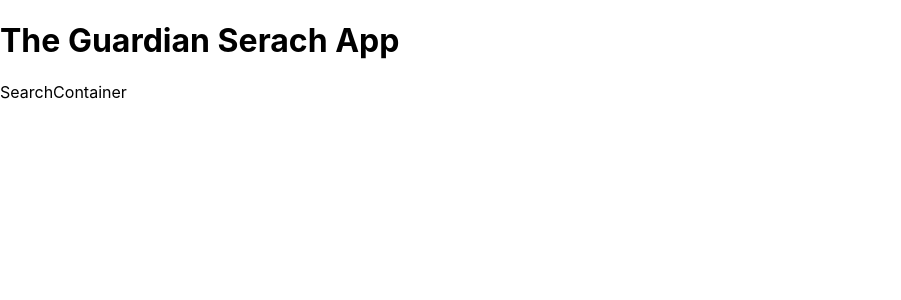
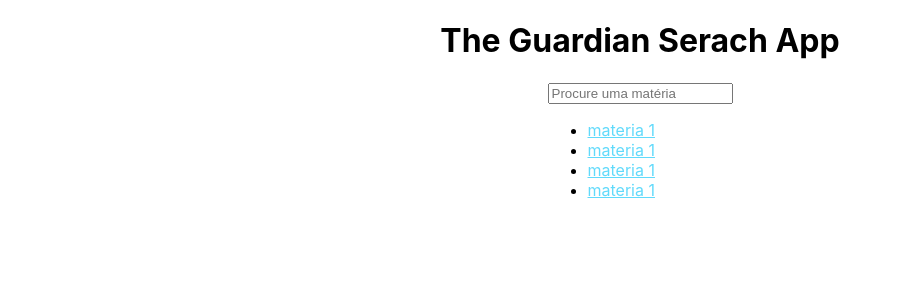
Before and after one commit to jeffersondesouza/guardian-search-tdd-react, a React (Create React App) app: page / in a window 1280 px wide. Shown: the top 300 px of the page, without its empty margins (0-901 px from the left). Built offline with nearby package versions, Linux system fonts and the light colour scheme.

Commit message:
dumb page

```diff
--- a/src/App.css
+++ b/src/App.css
@@ -1,33 +1,10 @@
 .App {
-  text-align: center;
-}
-
-.App-logo {
-  animation: App-logo-spin infinite 20s linear;
-  height: 40vmin;
-  pointer-events: none;
-}
-
-.App-header {
-  background-color: #282c34;
-  min-height: 100vh;
   display: flex;
   flex-direction: column;
   align-items: center;
-  justify-content: center;
-  font-size: calc(10px + 2vmin);
-  color: white;
 }
+
 
 .App-link {
   color: #61dafb;
 }
-
-@keyframes App-logo-spin {
-  from {
-    transform: rotate(0deg);
-  }
-  to {
-    transform: rotate(360deg);
-  }
-}
--- a/src/App.js
+++ b/src/App.js
@@ -6,7 +6,7 @@ import SearchContainer from './containers/SearchContainer';
 class App extends Component {
   render() {
     return (
-      <div >
+      <div className="App">
         <header>
           <h1>The Guardian Serach App</h1>
         </header>
--- /dev/null
+++ b/src/components/SearchForm/index.js
@@ -0,0 +1,11 @@
+import React from 'react';
+
+const SearchForm = () => (
+  <div>
+    <form>
+      <input placeholder="Procure uma matéria" />
+    </form>
+  </div>
+);
+
+export default SearchForm;
--- /dev/null
+++ b/src/components/SearchResults/index.js
@@ -0,0 +1,20 @@
+import React from 'react';
+
+const SearchResults = () => (
+  <ul>
+    <li>
+      <a href="/" className="App-link">materia 1</a>
+    </li>
+    <li>
+      <a href="/" className="App-link">materia 1</a>
+    </li>
+    <li>
+      <a href="/" className="App-link">materia 1</a>
+    </li>
+    <li>
+      <a href="/" className="App-link">materia 1</a>
+    </li>
+  </ul>
+);
+
+export default SearchResults;
--- a/src/containers/SearchContainer/index.js
+++ b/src/containers/SearchContainer/index.js
@@ -1,5 +1,12 @@
 import React from 'react';
+import SearchForm from '../../components/SearchForm';
+import SearchResults from '../../components/SearchResults';
 
-const SearchContainer = () => <div>SearchContainer</div>;
+const SearchContainer = () => (
+  <section>
+    <SearchForm />
+    <SearchResults />
+  </section>
+);
 
 export default SearchContainer;
```
